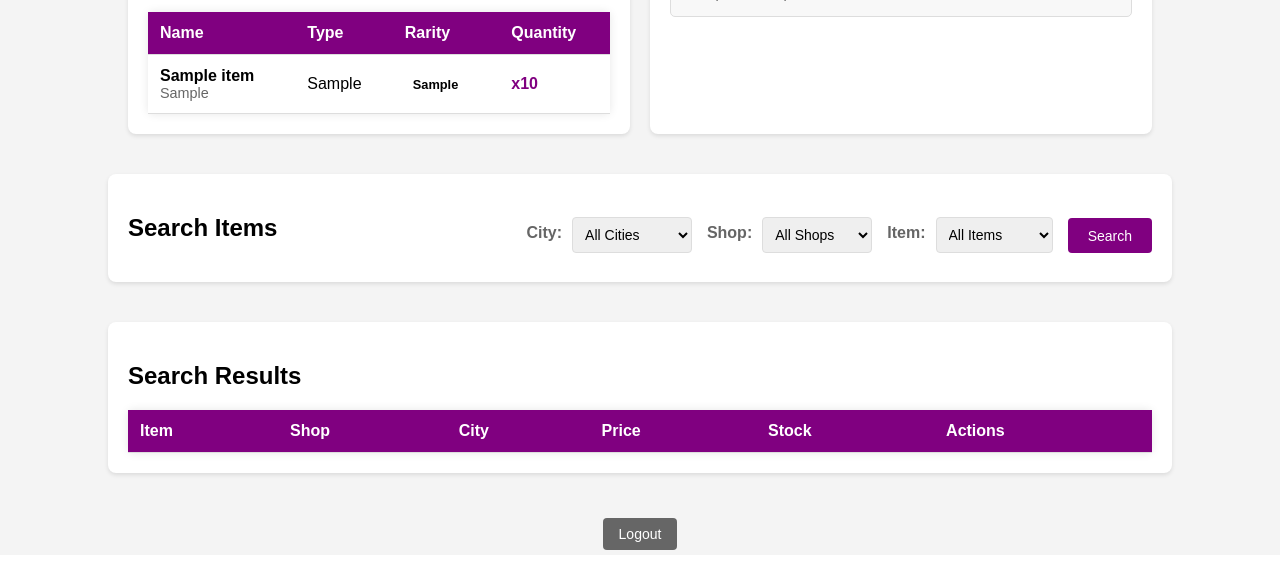
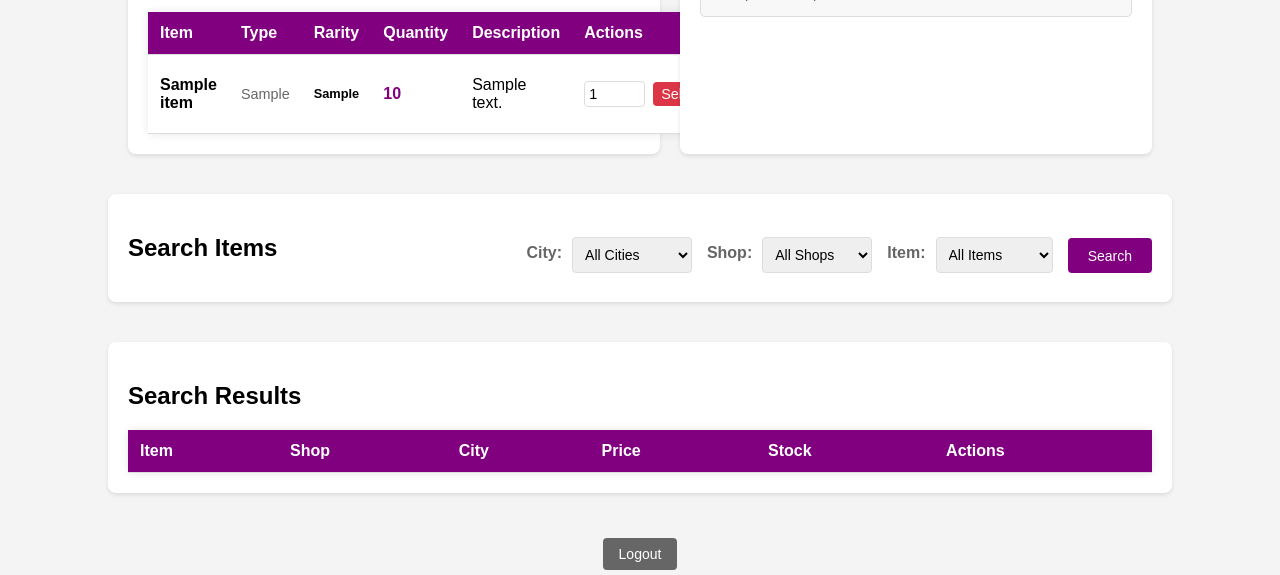
Before and after one commit to IIzzSoftStudios/TT_Ran_ShopGen, a Flask app: page /player/home in a window 1280 px wide. Shown: the part 250-825 px from the top of the page. Before the commit the page ends 800 px from the top, so only its background shows below. Run offline with Flask 3, Linux system fonts and the light colour scheme; a user stored in the database is signed in; tables that the repository leaves empty hold one stand-in row (values such as "Sample post"); lists and menus that the app fills with data are empty.

Commit message:
Player Buy-Sell functionality implemented
Buy/Sell logic for player side along with inventory tracking.

```diff
--- a/app/routes/player_routes.py
+++ b/app/routes/player_routes.py
@@ -58,7 +58,8 @@ def view_shop(shop_id):
                 Item.type,
                 ShopInventory.stock,
                 ShopInventory.dynamic_price,
-                Item.item_id
+                Item.item_id,
+                Item.base_price
             )
             .join(ShopInventory, ShopInventory.item_id == Item.item_id)
             .filter(ShopInventory.shop_id == shop_id)
@@ -66,6 +67,15 @@ def view_shop(shop_id):
         )
 
         print(f"[DEBUG] Found {len(shop_items)} items in shop")
+
+        # Get player's inventory quantities for each item
+        player_inventory = {}
+        for item in shop_items:
+            inventory_entry = PlayerInventory.query.filter_by(
+                player_id=player.id,
+                item_id=item.item_id
+            ).first()
+            player_inventory[item.item_id] = inventory_entry.quantity if inventory_entry else 0
 
         def getStockStatus(stock):
             if stock <= 0:
@@ -81,6 +91,7 @@ def view_shop(shop_id):
             city=city,
             shop_items=shop_items,
             player_currency=player.currency,
+            player_inventory=player_inventory,
             getStockStatus=getStockStatus
         )
     except Exception as e:
@@ -187,59 +198,60 @@ def player_home():
     # Verify GM profile exists
     gm_profile = player.gm_profile
     if not gm_profile:
-        print("[DEBUG] GM Profile not found for player")
+        print("[DEBUG] GM Profile not found")
         return "GM Profile not found", 404
 
     print(f"[DEBUG] Found GM Profile: {gm_profile.id}, User ID: {gm_profile.user_id}")
 
-    # Fetch available cities for the player's GM
-    cities = City.query.filter_by(gm_profile_id=player.gm_profile_id).all()
-    print(f"[DEBUG] Found {len(cities)} cities for GM Profile {player.gm_profile_id}")
+    # Get all cities for the GM
+    cities = City.query.filter_by(gm_profile_id=gm_profile.id).all()
+    print(f"[DEBUG] Found {len(cities)} cities for GM Profile {gm_profile.id}")
     for city in cities:
         print(f"[DEBUG] City: {city.name} (ID: {city.city_id})")
 
-    # Fetch available shops for the player's GM
-    shops = Shop.query.filter_by(gm_profile_id=player.gm_profile_id).all()
-    print(f"[DEBUG] Found {len(shops)} shops for GM Profile {player.gm_profile_id}")
+    # Get all shops for the GM
+    shops = Shop.query.filter_by(gm_profile_id=gm_profile.id).all()
+    print(f"[DEBUG] Found {len(shops)} shops for GM Profile {gm_profile.id}")
     for shop in shops:
         print(f"[DEBUG] Shop: {shop.name} (ID: {shop.shop_id})")
 
-    # Fetch all items that are in the shops belonging to the player's GM
-    items = (
+    # Get all items in shops for the GM
+    shop_items = (
         db.session.query(Item)
         .join(ShopInventory, ShopInventory.item_id == Item.item_id)
         .join(Shop, Shop.shop_id == ShopInventory.shop_id)
-        .filter(Shop.gm_profile_id == player.gm_profile_id)
+        .filter(Shop.gm_profile_id == gm_profile.id)
         .distinct()
         .all()
     )
-    print(f"[DEBUG] Found {len(items)} items in shops for GM Profile {player.gm_profile_id}")
-    for item in items:
+    print(f"[DEBUG] Found {len(shop_items)} items in shops for GM Profile {gm_profile.id}")
+    for item in shop_items:
         print(f"[DEBUG] Item: {item.name} (ID: {item.item_id})")
 
-    # Fetch player's inventory with item details
-    player_inventory = (
+    # Get player's inventory with item details
+    inventory_items = (
         db.session.query(
             PlayerInventory.quantity,
             Item.name,
             Item.type,
             Item.rarity,
-            Item.description
+            Item.description,
+            Item.item_id,
+            Item.base_price
         )
         .join(Item, PlayerInventory.item_id == Item.item_id)
         .filter(PlayerInventory.player_id == player.id)
         .all()
     )
-    print(f"[DEBUG] Found {len(player_inventory)} items in player's inventory")
+    print(f"[DEBUG] Found {len(inventory_items)} items in player's inventory")
 
     return render_template(
         "Player_Home.html",
-        player_name=current_user.username,
-        player_currency=player.currency,
+        player=player,
         cities=cities,
         shops=shops,
-        items=items,
-        player_inventory=player_inventory
+        items=shop_items,
+        inventory_items=inventory_items
     )
 
 # Search route
@@ -418,3 +430,65 @@ def view_shop_items(shop_id):
         print(f"[ERROR] Error viewing shop items: {e}")
         flash('An error occurred while viewing shop items.', 'error')
         return redirect(url_for('player.player_home'))
+
+@player_bp.route("/sell/<int:item_id>", methods=['POST'])
+@login_required
+def sell_item(item_id):
+    try:
+        # Get the current player
+        player = Player.query.filter_by(user_id=current_user.id).first()
+        if not player:
+            return _ajax_or_redirect('Player profile not found.', error=True)
+
+        # Get the item and verify it belongs to the player's GM
+        item = Item.query.get_or_404(item_id)
+        if item.gm_profile_id != player.gm_profile_id:
+            return _ajax_or_redirect('You do not have access to this item.', error=True)
+
+        # Get the quantity to sell from the form
+        quantity = int(request.form.get('quantity', 1))
+        if quantity <= 0:
+            return _ajax_or_redirect('Invalid quantity to sell.', error=True)
+
+        # Get the player's inventory entry for this item
+        player_inventory = PlayerInventory.query.filter_by(
+            player_id=player.id,
+            item_id=item_id
+        ).first()
+
+        if not player_inventory or player_inventory.quantity < quantity:
+            return _ajax_or_redirect('You do not have enough of this item to sell.', error=True)
+
+        # Calculate sell price (50-75% of base price)
+        sell_price = int(item.base_price * 0.75)
+        total_value = sell_price * quantity
+
+        # Update inventory and currency
+        player_inventory.quantity -= quantity
+        player.currency += total_value
+
+        if player_inventory.quantity <= 0:
+            db.session.delete(player_inventory)
+
+        db.session.commit()
+
+        return _ajax_or_redirect(
+            f'Successfully sold {quantity} {item.name} for {total_value} gold!',
+            success=True
+        )
+
+    except Exception as e:
+        print(f"[ERROR] Error selling item: {e}")
+        db.session.rollback()
+        return _ajax_or_redirect('An error occurred while selling the item.', error=True)
+
+def _ajax_or_redirect(message, success=False, error=False):
+    if request.headers.get('X-Requested-With') == 'XMLHttpRequest':
+        return jsonify({
+            'status': 'success' if success else 'error',
+            'message': message
+        }), 200 if success else 400
+
+    # Fallback for normal HTML forms
+    flash(message, 'success' if success else 'error')
+    return redirect(request.referrer or url_for('player.player_home'))
--- a/app/templates/Player_Home.html
+++ b/app/templates/Player_Home.html
@@ -271,6 +271,51 @@
         .out-of-stock {
             color: red;
         }
+
+        /* Add styles for sell button and quantity input */
+        .sell-form {
+            display: flex;
+            gap: 8px;
+            align-items: center;
+        }
+
+        .sell-button {
+            background-color: #dc3545;
+            color: white;
+            border: none;
+            padding: 4px 8px;
+            border-radius: 4px;
+            cursor: pointer;
+            font-size: 0.9em;
+        }
+
+        .sell-button:hover {
+            background-color: #c82333;
+        }
+
+        .sell-button:disabled {
+            background-color: #6c757d;
+            cursor: not-allowed;
+        }
+
+        .quantity-input {
+            width: 60px;
+            padding: 4px;
+            border: 1px solid #ddd;
+            border-radius: 4px;
+            font-size: 0.9em;
+        }
+
+        .sell-price {
+            color: #28a745;
+            font-weight: bold;
+        }
+
+        .sell-error {
+            color: #dc3545;
+            font-size: 0.9em;
+            margin-top: 4px;
+        }
     </style>
     <script>
         function navigateTo(url) {
@@ -347,30 +392,47 @@
                 Your Funds: <span id="playerCurrency">{{ player_currency }}</span> Currency
             </div>
             <div class="inventory-container">
-                {% if player_inventory %}
+                {% if inventory_items %}
                     <table class="inventory-table">
                         <thead>
                             <tr>
-                                <th>Name</th>
+                                <th>Item</th>
                                 <th>Type</th>
                                 <th>Rarity</th>
                                 <th>Quantity</th>
+                                <th>Description</th>
+                                <th>Actions</th>
                             </tr>
                         </thead>
                         <tbody>
-                            {% for item in player_inventory %}
+                            {% for item in inventory_items %}
                             <tr>
-                                <td>
-                                    <div class="item-name">{{ item.name }}</div>
-                                    <div class="item-type">{{ item.type }}</div>
-                                </td>
-                                <td>{{ item.type }}</td>
-                                <td>
-                                    <span class="item-rarity rarity-{{ item.rarity.lower().replace(' ', '-') }}">
+                                <td class="item-name">{{ item.name }}</td>
+                                <td class="item-type">{{ item.type }}</td>
+                                <td class="item-rarity">
+                                    <span class="rarity-badge {{ item.rarity.lower() }}">
                                         {{ item.rarity }}
                                     </span>
                                 </td>
-                                <td class="item-quantity">x{{ item.quantity }}</td>
+                                <td class="item-quantity">{{ item.quantity }}</td>
+                                <td>{{ item.description }}</td>
+                                <td>
+                                    <form class="sell-form" action="{{ url_for('player.sell_item', item_id=item.item_id) }}" method="POST">
+                                        <input type="number"
+                                               name="quantity"
+                                               class="quantity-input"
+                                               min="1"
+                                               max="{{ item.quantity }}"
+                                               value="1"
+                                               required>
+                                        <button type="submit" class="sell-button">
+                                            Sell
+                                        </button>
+                                        <div class="sell-price">
+                                            ({{ (item.base_price * 0.75)|int }} gold each)
+                                        </div>
+                                    </form>
+                                </td>
                             </tr>
                             {% endfor %}
                         </tbody>
```
Also changed, not shown: app/templates/Player_view_city_shops.html (+72 -7 lines), 1 other file.
